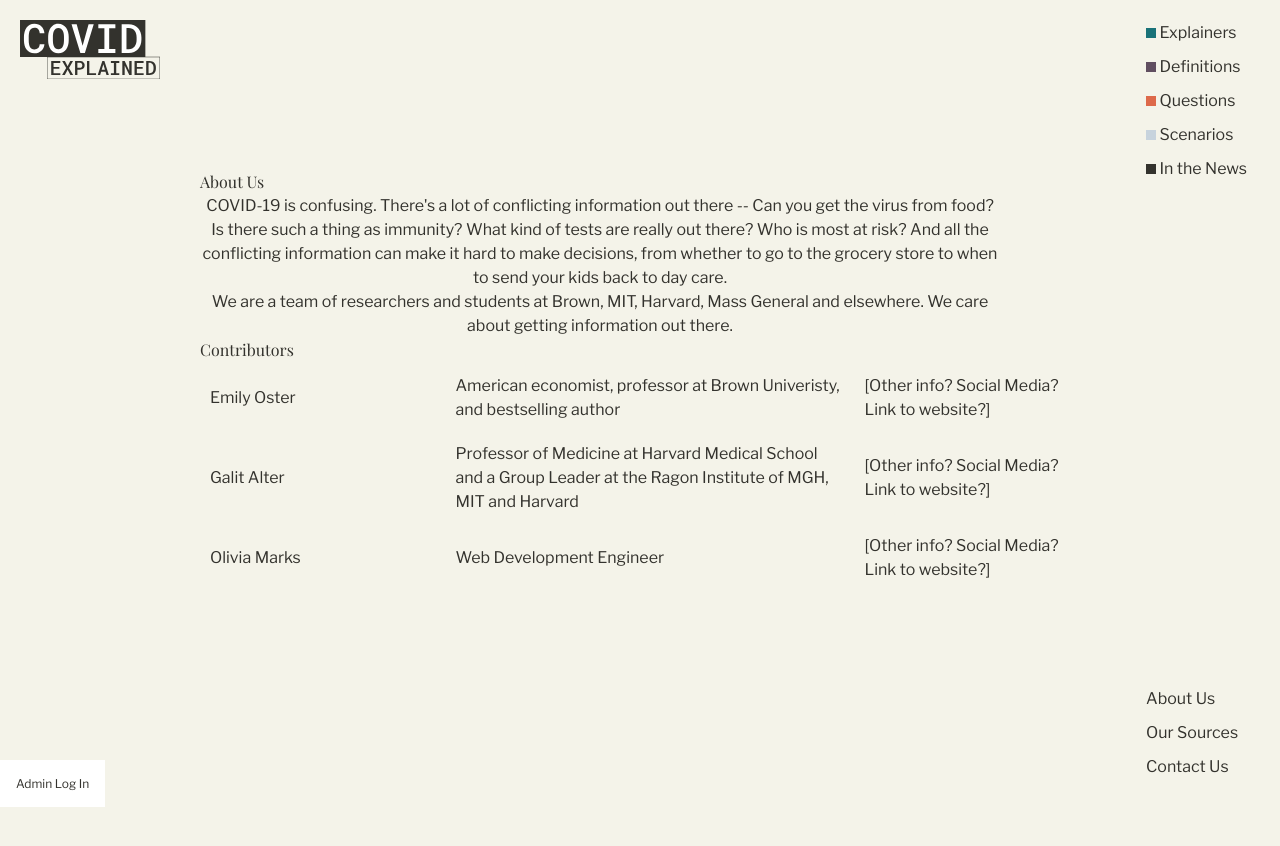
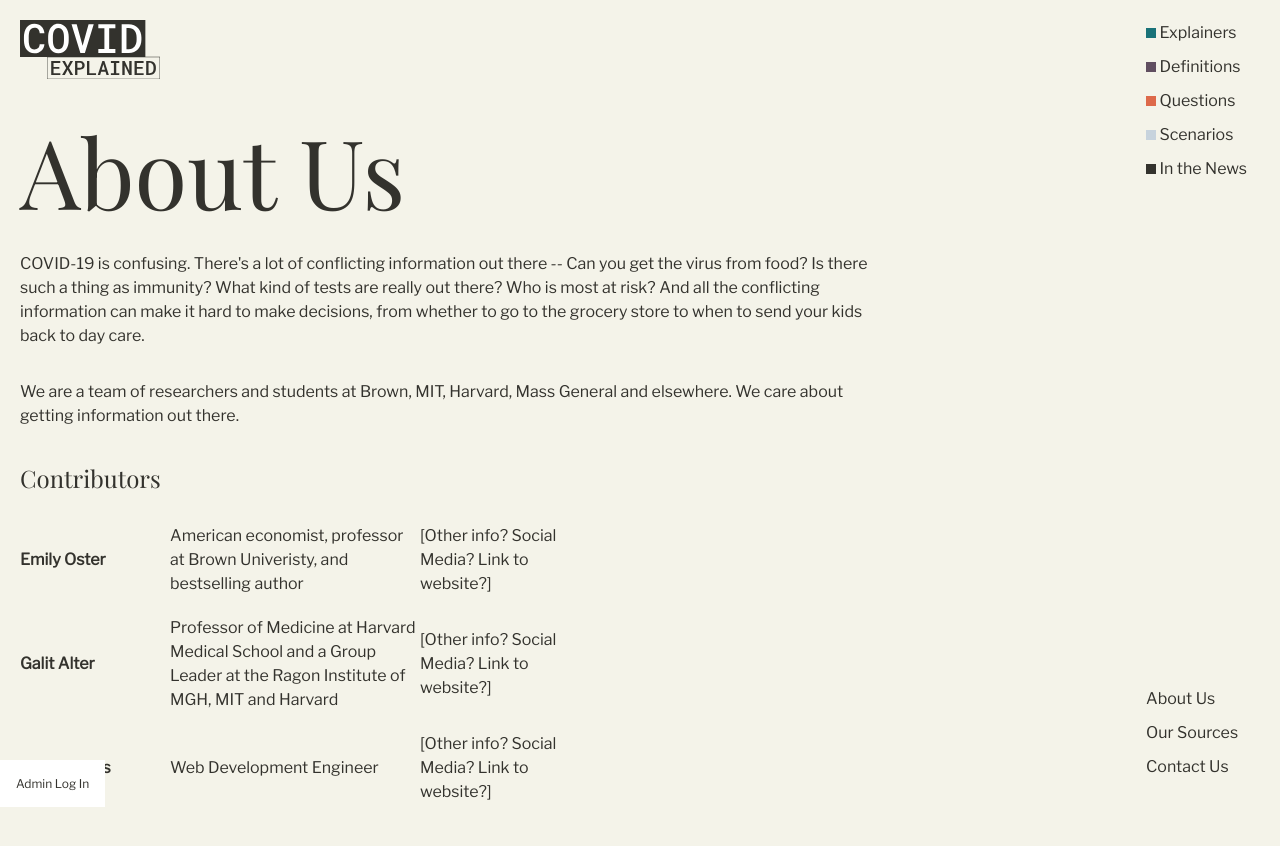
Before and after one commit to alexandreaco/covid-explained, a Vue app: page /about-us in a window 1280 px wide. Shown: the top 846 px of the page. Before the commit the page ends 800 px from the top, so only its background shows below. Built offline with nearby package versions, Linux system fonts and the light colour scheme; no server answers; a web font is replaced by a local one; what ckeditor4-vue, vue-social-sharing would draw is missing.

Commit message:
styling static pages

```diff
--- a/src/components/AboutUs.vue
+++ b/src/components/AboutUs.vue
@@ -1,16 +1,15 @@
 <template>
+
   <div class="about-us">
-    <h4>About Us</h4>
+    <h3>About Us</h3>
     <p>
-      COVID-19 is confusing. There's a lot of conflicting information out there
-      -- Can you get the virus from food? Is there such a thing as immunity?
-      What kind of tests are really out there? Who is most at risk? And all the
-      conflicting information can make it hard to make decisions, from whether
-      to go to the grocery store to when to send your kids back to day care.
+      COVID-19 is confusing. There's a lot of conflicting information out there -- Can you get the virus from food? Is there such
+      a thing as immunity? What kind of tests are really out there? Who is most at risk? And all the conflicting information
+      can make it hard to make decisions, from whether to go to the grocery store to when to send your kids back to day care.
     </p>
     <p>
-      We are a team of researchers and students at Brown, MIT, Harvard, Mass
-      General and elsewhere. We care about getting information out there.
+      We are a team of researchers and students at Brown, MIT, Harvard, Mass General and elsewhere. We care about getting information
+      out there.
     </p>
     <h4>Contributors</h4>
     <table>
@@ -23,8 +22,7 @@
         <tr>
           <td class="cell name">Emily Oster</td>
           <td class="cell creds">
-            American economist, professor at Brown Univeristy, and bestselling
-            author
+            American economist, professor at Brown Univeristy, and bestselling author
           </td>
           <td class="cell links">
             [Other info? Social Media? Link to website?]
@@ -33,8 +31,7 @@
         <tr>
           <td class="cell name">Galit Alter</td>
           <td class="cell creds">
-            Professor of Medicine at Harvard Medical School and a Group Leader
-            at the Ragon Institute of MGH, MIT and Harvard
+            Professor of Medicine at Harvard Medical School and a Group Leader at the Ragon Institute of MGH, MIT and Harvard
           </td>
           <td class="cell links">
             [Other info? Social Media? Link to website?]
@@ -50,33 +47,43 @@
       </tbody>
     </table>
   </div>
+
 </template>
 
 <script>
+
   export default {
     name: 'AboutUs',
     data() {
-    return {};
-  },
-};
+      return {}
+    }
+  }
+
 </script>
 
 <style scoped>
+
   .about-us {
-  margin-left: 150px;
-  padding: 50px;
-  display: flex;
-  flex-direction: column;
+    max-width: 900px;
+    padding: 0 20px;
+  }
+  h3 {
+    margin-bottom: 1rem;
+  }
+
+  h4 {
+    font-size: 24px;
+    margin: 1rem 0;
   }
   .about-us p {
-  text-align: center;
-  width: 800px;
+    margin: 2rem 0;
   }
   .cell {
-  padding: 10px;
+    padding: 10px 0;
   }
   .name {
     width: 150px;
+    font-weight: 800;
   }
   .creds {
     width: 250px;
@@ -84,4 +91,5 @@ export default {
   .links {
     width: 150px;
   }
+
 </style>
--- a/src/components/ContactUs.vue
+++ b/src/components/ContactUs.vue
@@ -1,7 +1,7 @@
 <template>
   <div class="contact-us container">
     <form class="card-panel" @submit.prevent="signup">
-      <h2 class="center teal-text">Contact Us</h2>
+      <h3 class="center teal-text">Contact Us</h3>
       <div class="field">
         <label for="name">Name</label>
         <input id="name" type="text" v-model="name" />
@@ -25,7 +25,7 @@
         </form>
       </div>
       <div class="field center">
-        <button class="btn teal">
+        <button class="btn">
           Submit
           <i class="material-icons right">send</i>
         </button>
@@ -49,15 +49,28 @@ export default {
 
 <style scoped>
 .contact-us {
-  max-width: 400px;
+  max-width: 900px;
   margin-top: 60px;
+  padding:0 20px;
 }
-.contact-us h2 {
-  font-size: 2.4em;
+.contact-us h3 {
+  margin-bottom:1rem;
+}
+.contact-us label {
+  display: block;
+}
+.contact-us  input{
+    padding:.5rem;
 }
 .contact-us .field {
   margin-bottom: 16px;
 }
+
+.btn {
+  border:1px solid black;
+  padding:1rem;
+}
+
 #textarea1 {
   height: 100px;
 }
--- a/src/components/OurSources.vue
+++ b/src/components/OurSources.vue
@@ -1,6 +1,6 @@
 <template>
   <div class="our-sources">
-    <h4>Our Sources</h4>
+    <h3>Our Sources</h3>
     <p>
       These are a list of the sources we used to...
     </p>
@@ -55,12 +55,13 @@ export default {
 
 <style scoped>
 .our-sources {
-  margin-left: 150px;
-  padding: 50px;
+  max-width: 900px;
+  padding: 0 20px;
   display: flex;
-  justify-content: center;
-  align-items: center;
   flex-direction: column;
+}
+.our-sources p {
+  margin:2rem 0;
 }
 .cell {
   padding: 10px;
```
Lines whose indentation alone changed are shown as unchanged.
